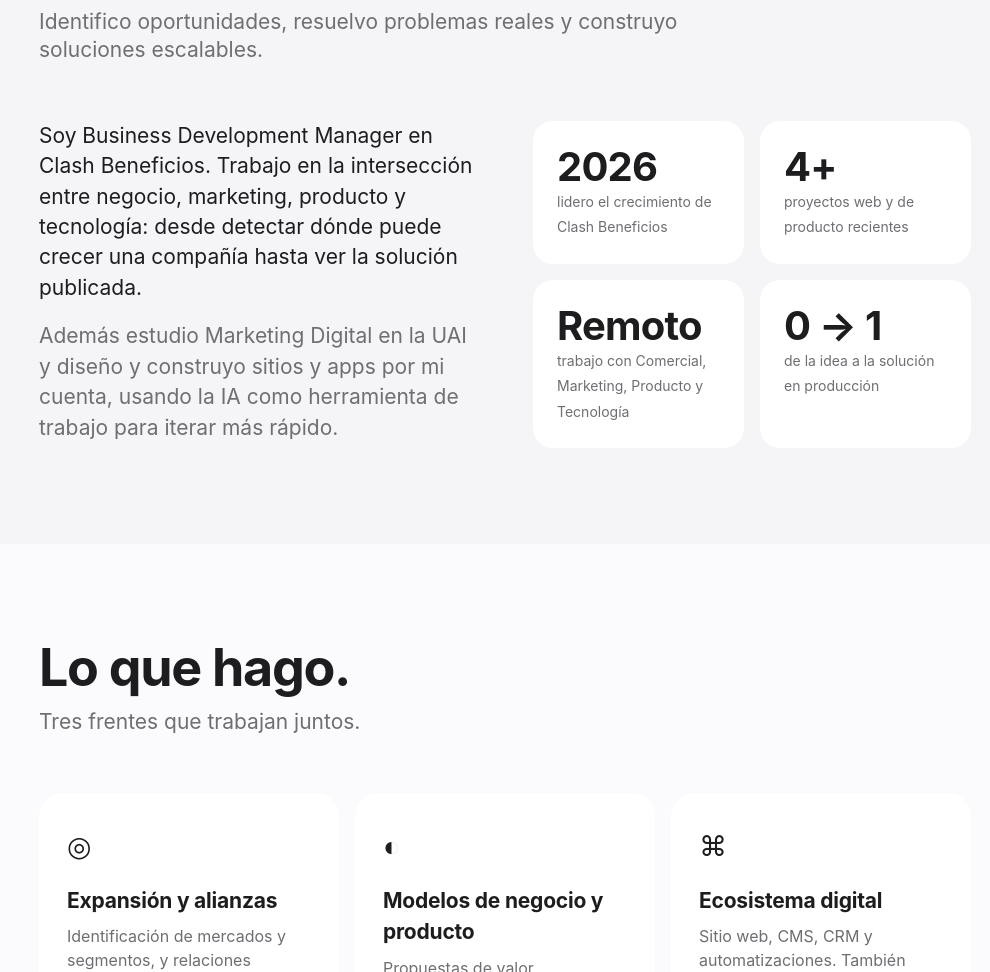
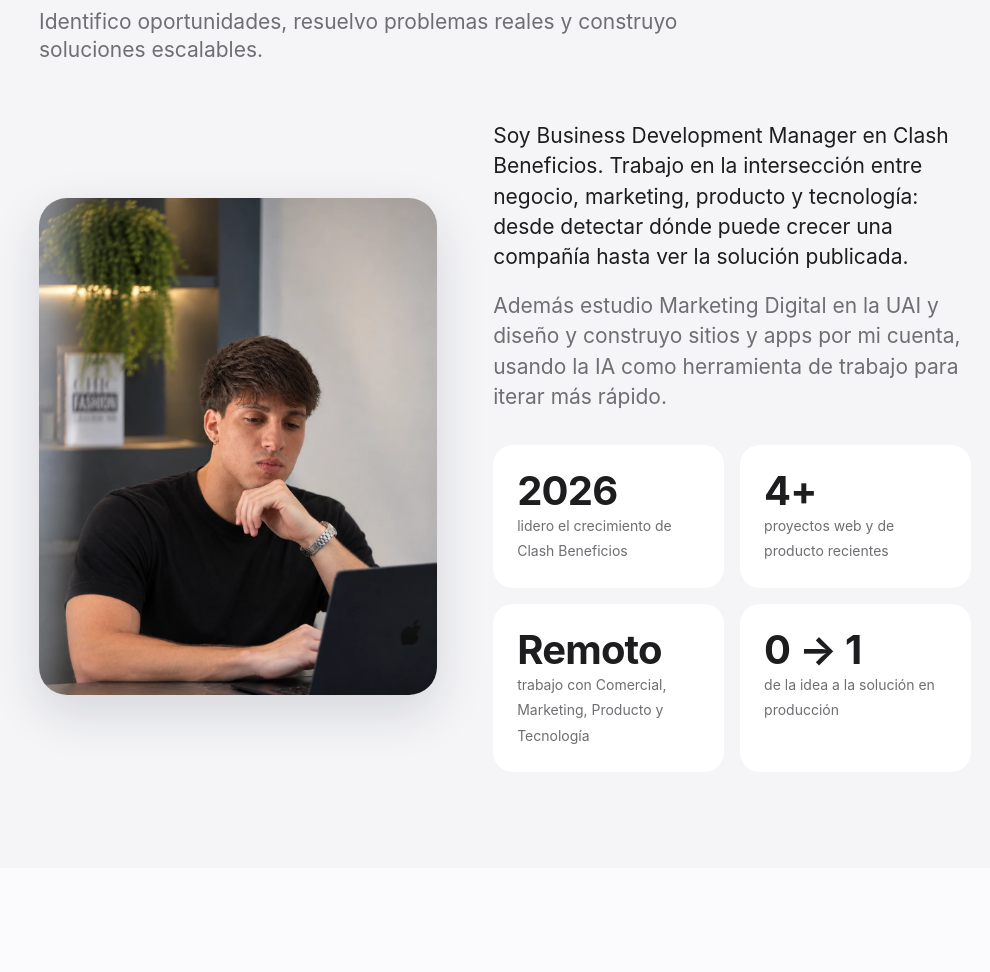
Before and after one commit to agustinorellano/mi.presentaci-n, a plain HTML site: page index.html in a window 1280 px wide. Shown: the part 980-1952 px from the top of the page, without its empty margins (135-1125 px from the left). Drawn offline with Linux system fonts and the light colour scheme.

Commit message:
Foto de trabajo en la sección Sobre mí
Co-Authored-By: Claude Sonnet 5.5 <noreply@anthropic.com>

```diff
--- a/index.html
+++ b/index.html
@@ -65,7 +65,10 @@ h2{font-size:clamp(32px,5vw,52px);line-height:1.08;font-weight:700;letter-spacin
 .sub{font-size:21px;color:var(--muted);max-width:640px;margin-bottom:56px;line-height:1.35}
 
 /* About */
-.about{display:grid;grid-template-columns:1fr 1fr;gap:56px;align-items:start}
+.about{display:grid;grid-template-columns:minmax(0,5fr) minmax(0,6fr);gap:56px;align-items:center}
+.about-photo{border-radius:28px;overflow:hidden;aspect-ratio:4/5;background:var(--card);box-shadow:0 18px 50px rgba(20,30,60,.14)}
+.about-photo img{width:100%;height:100%;object-fit:cover;object-position:50% 40%}
+.about-text .stats{margin-top:32px}
 .about p{font-size:21px;line-height:1.45;color:var(--text)}
 .about p+p{margin-top:18px;color:var(--muted)}
 .stats{display:grid;grid-template-columns:1fr 1fr;gap:16px}
@@ -150,15 +153,18 @@ footer{padding:36px 0 56px;text-align:center;font-size:13px;color:var(--muted);b
     <h2 class="rv">Sobre mí.</h2>
     <p class="sub rv">Identifico oportunidades, resuelvo problemas reales y construyo soluciones escalables.</p>
     <div class="about">
-      <div class="rv">
+      <div class="about-photo rv"><img src="img/agustin-trabajo.webp" alt="Agustín Orellano trabajando frente a su notebook" loading="lazy" width="760" height="950"></div>
+      <div class="about-text rv">
+      <div>
         <p>Soy Business Development Manager en Clash Beneficios. Trabajo en la intersección entre negocio, marketing, producto y tecnología: desde detectar dónde puede crecer una compañía hasta ver la solución publicada.</p>
         <p>Además estudio Marketing Digital en la UAI y diseño y construyo sitios y apps por mi cuenta, usando la IA como herramienta de trabajo para iterar más rápido.</p>
       </div>
-      <div class="stats rv">
+      <div class="stats">
         <div class="stat"><b>2026</b><span>lidero el crecimiento de Clash Beneficios</span></div>
         <div class="stat"><b>4+</b><span>proyectos web y de producto recientes</span></div>
         <div class="stat"><b>Remoto</b><span>trabajo con Comercial, Marketing, Producto y Tecnología</span></div>
         <div class="stat"><b>0 → 1</b><span>de la idea a la solución en producción</span></div>
+      </div>
       </div>
     </div>
   </div>
```
Also changed, not shown: img/agustin-trabajo.webp (added).
